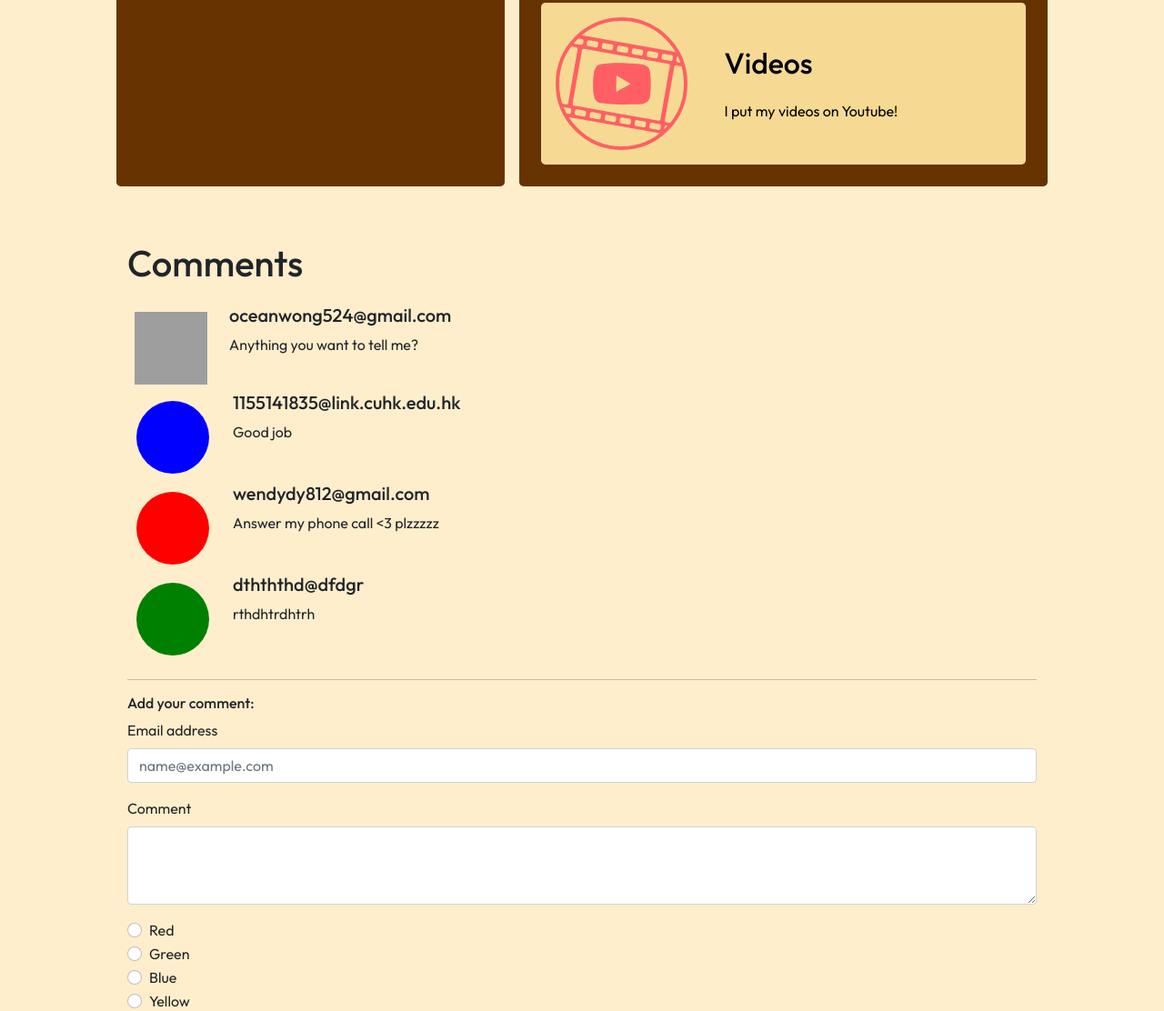
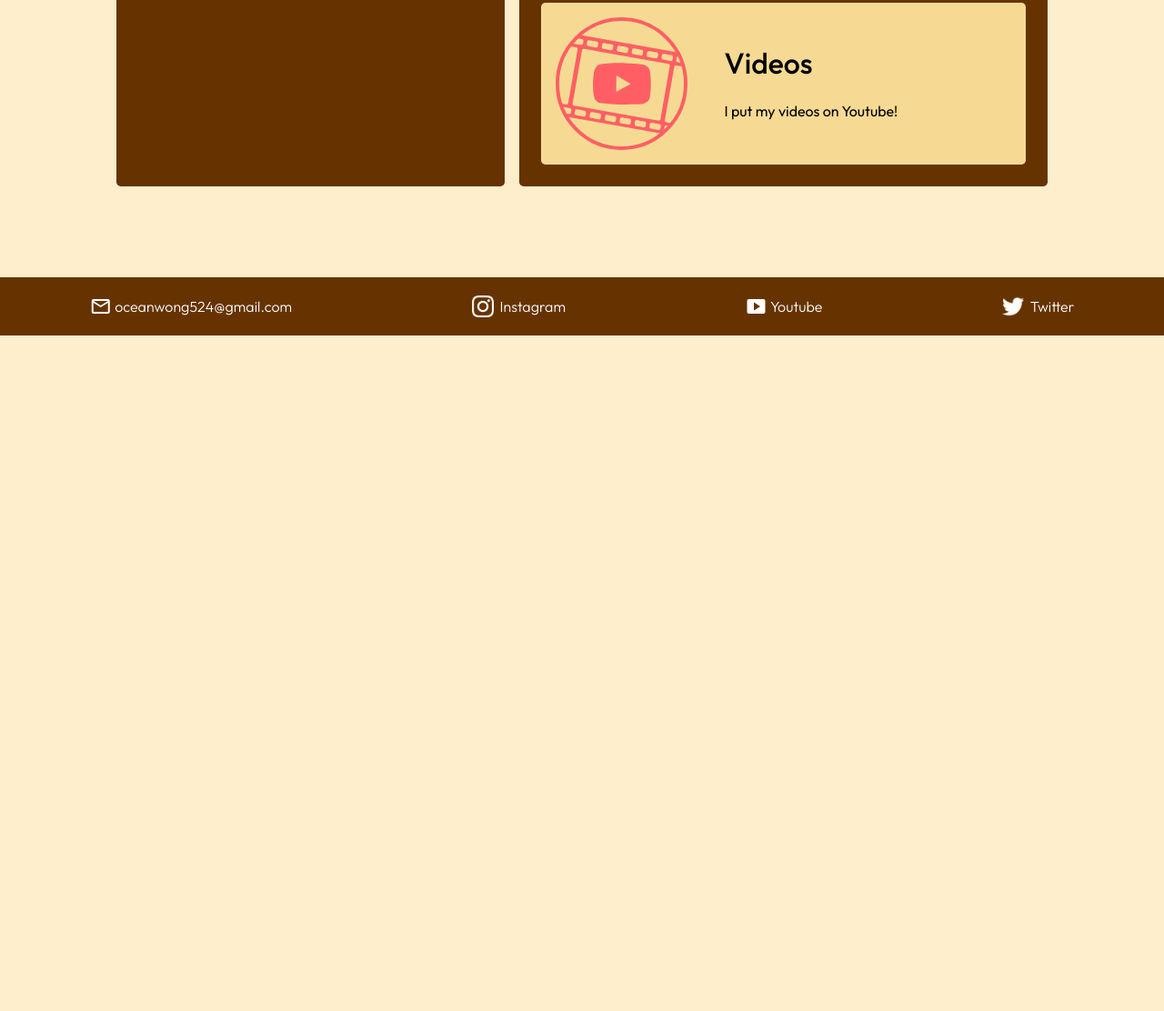
Before and after one commit to WongNgouShan/My-Personal-Website, a plain HTML site: page index.html in a window 1280 px wide. Shown: the part 1688-2800 px from the top of the page at 91% size. After the commit the page ends 2057 px from the top, so only its background shows below. Drawn offline with nearby package versions, Linux system fonts and the light colour scheme; grey boxes are pictures that could not be loaded.

Commit message:
Update index.html

```diff
--- a/index.html
+++ b/index.html
@@ -144,63 +144,6 @@ It just so happened that I had a lot of creative work, and I think this is a goo
   </div>
 </section>
 
-<div class="seperator-2"></div>
-
-<section class="container p-0">
-<div class="container" id="comments_head">
-    <h1>Comments</h1>
-    <div class="seperator-1"></div>
-    <!--this part of the code is from http://www.cse.cuhk.edu.hk/~chuckjee/2720lab3/index.html-->
-    <div id="comments" style="overflow-y: scroll; max-height:500px">
-      <div id="c1001" class="d-flex"> <!-- flex layout -->
-        <div class="flex-shrink-0 p-2"> <!-- disallow div to shrink when page gets smaller -->
-          <img src="profilepic.png" style="width:80px; height:80px">
-        </div>
-        <div class="flex-grow-1 ms-3"> <!-- allow div to grow and take up all space -->
-          <h5>oceanwong524@gmail.com</h5>
-          <p>Anything you want to tell me?</p>
-        </div>
-      </div>
-    </div>
-    <hr>
-    <h6>Add your comment:</h6>
-    <form>
-    <div class="mb-3">
-      <label for="new-email" class="form-label">Email address</label>
-      <input type="email" class="form-control" id="new-email" placeholder="name@example.com">
-    </div>
-    <div class="mb-3">
-      <label for="new-comment" class="form-label">Comment</label>
-      <textarea class="form-control" id="new-comment" rows="3"></textarea>
-    </div>
-
-    <div class="form-check">
-      <input class="form-check-input" type="radio" name="new-color" id="new-color-red" value="red">
-      <label class="form-check-label" for="new-color-red">Red</label>
-    </div>
-
-    <div class="form-check">
-	<input class="form-check-input" type="radio" name="new-color" id="new-color-green" value="green">
-      <label class="form-check-label" for="new-color-green">Green</label>
-    </div>
-
-    <div class="form-check">
-	<input class="form-check-input" type="radio" name="new-color" id="new-color-blue" value="blue">
-      <label class="form-check-label" for="new-color-blue">Blue</label>
-    </div>
-
-    <div class="form-check">
-	<input class="form-check-input" type="radio" name="new-color" id="new-color-yellow" value="yellow">
-      <label class="form-check-label" for="new-color-yellow">Yellow</label>
-    </div>
-
-    <div class="seperator-1"></div>
-
-    <button type="button" class="btn btn-primary" onclick="processform()">Add comment</button>
-    </form>
-  </div>
-</section>
-
 </div>
 
 
```
